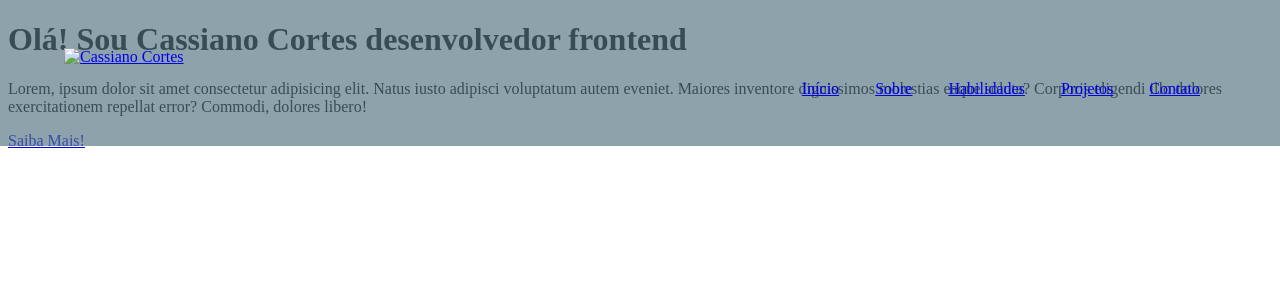
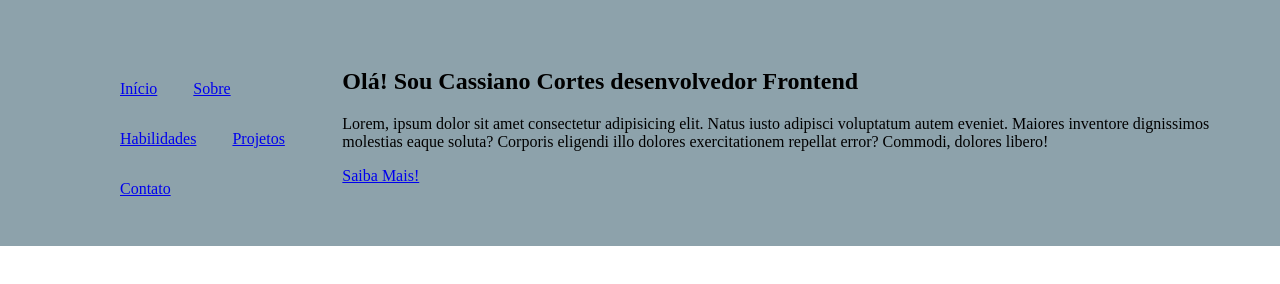
Before and after one commit to CassianoCortes/Paginaportifolio, a plain HTML site: page index.html in a window 1280 px wide. Drawn offline with Linux system fonts and the light colour scheme.

Commit message:
algumas alterações

```diff
--- a/index.html
+++ b/index.html
@@ -5,12 +5,19 @@
     <meta name="viewport" content="width=device-width, initial-scale=1.0">
     <title>Portifolio</title>
     <link rel="stylesheet" href="style.css">
+    <link rel="preconnect" href="https://fonts.googleapis.com" />
+    <link rel="preconnect" href="https://fonts.gstatic.com" crossorigin />
+    <link
+      href="https://fonts.googleapis.com/css2?family=DM+Sans:wght@400;500;700&display=swap"
+      rel="stylesheet"
+    />
+    <link rel="stylesheet" href="https://cdnjs.cloudflare.com/ajax/libs/font-awesome/6.4.2/css/all.min.css">
 </head>
 <body>
     <nav class="navbar">
-        <div class="navbar__content max-width mb0">
+        <div class="navbar__content max-width mb-0">
            <a href="/">
-            <img src="#" alt="Cassiano Cortes">
+            <img src="#" alt="">
            </a>
            <ul class="navbar__links">
                 <li><a href="#header">Início</a></li>
@@ -19,18 +26,19 @@
                 <li><a href="#projects">Projetos</a></li>
                 <li><a href="#footer">Contato</a></li>
            </ul>
-        </div>
-    </nav>
+
 
     <header id="header" class="max-width">
         <div class="header__left">
-            <h1>Olá! Sou Cassiano Cortes desenvolvedor frontend</h1>
+            <h1>Olá! Sou Cassiano Cortes desenvolvedor Frontend</h1>
                 <p>
                     Lorem, ipsum dolor sit amet consectetur adipisicing elit. Natus iusto adipisci voluptatum autem eveniet. Maiores inventore dignissimos molestias eaque soluta? Corporis eligendi illo dolores exercitationem repellat error? Commodi, dolores libero!
                 </p>
                 <a href="#about" class="btn btn-primary">Saiba Mais!</a>
         </div>
-        <div class="header__right"></div>
+        <div class="header__right">
+
+        </div>
     </header>
 
     <script type="module" src="index.js"></script>
```
Also changed, not shown: imgs/FOTOoo.jpg (added).
